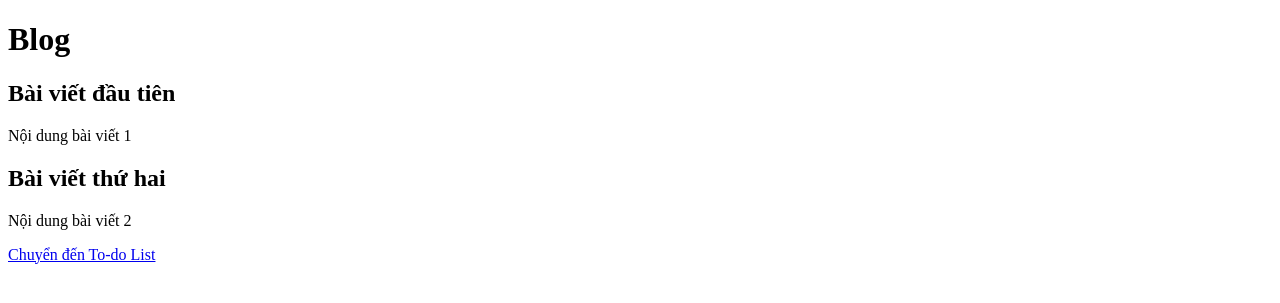
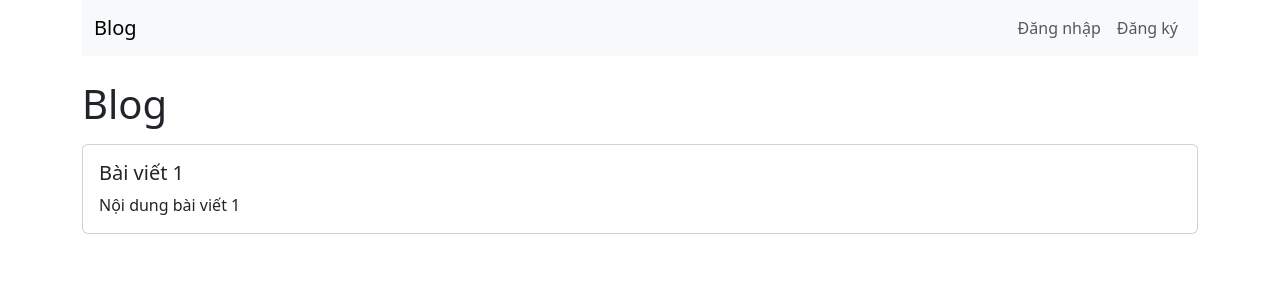
Before and after one commit to DataVuong/flask-tiny-app, a Flask app: page / in a window 1280 px wide. Shown: the top 303 px of the page. Run offline with Flask 3, Linux system fonts and the light colour scheme.

Commit message:
Cập nhật thêm đăng kí, đăng nhập

```diff
--- a/app.py
+++ b/app.py
@@ -1,23 +1,62 @@
-from flask import Flask, render_template
+from flask import Flask, render_template, request, redirect, url_for, flash
+from flask_sqlalchemy import SQLAlchemy
+from flask_login import LoginManager, UserMixin, login_user, login_required, logout_user
 
 app = Flask(__name__)
+app.config['SECRET_KEY'] = 'your-secret-key'
+app.config['SQLALCHEMY_DATABASE_URI'] = 'sqlite:///users.db'
+db = SQLAlchemy(app)
+login_manager = LoginManager(app)
+login_manager.login_view = 'login'
 
-# Danh sách bài blog (giả lập)
-blogs = [
-    {"title": "Bài viết đầu tiên", "content": "Nội dung bài viết 1"},
-    {"title": "Bài viết thứ hai", "content": "Nội dung bài viết 2"}
-]
+# Model User
+class User(UserMixin, db.Model):
+    id = db.Column(db.Integer, primary_key=True)
+    username = db.Column(db.String(80), unique=True, nullable=False)
+    password = db.Column(db.String(120), nullable=False)
 
-# Danh sách việc cần làm (giả lập)
-todos = ["Học Flask", "Viết code", "Push lên GitHub"]
+@login_manager.user_loader
+def load_user(user_id):
+    return User.query.get(int(user_id))
 
+# Routes
 @app.route('/')
 def home():
-    return render_template('index.html', blogs=blogs)
+    posts = [{"title": "Bài viết 1", "content": "Nội dung bài viết 1"}]
+    return render_template('index.html', posts=posts)
 
-@app.route('/todo')
-def todo():
-    return render_template('todo.html', todos=todos)
+@app.route('/login', methods=['GET', 'POST'])
+def login():
+    if request.method == 'POST':
+        user = User.query.filter_by(username=request.form['username']).first()
+        if user and user.password == request.form['password']:
+            login_user(user)
+            return redirect(url_for('home'))
+        flash('Sai tên đăng nhập hoặc mật khẩu!')
+    return render_template('login.html')
+
+@app.route('/register', methods=['GET', 'POST'])
+def register():
+    if request.method == 'POST':
+        username = request.form['username']
+        password = request.form['password']
+        if User.query.filter_by(username=username).first():
+            flash('Tên đăng nhập đã tồn tại!')
+        else:
+            user = User(username=username, password=password)
+            db.session.add(user)
+            db.session.commit()
+            flash('Đăng ký thành công!')
+            return redirect(url_for('login'))
+    return render_template('register.html')
+
+@app.route('/logout')
+@login_required
+def logout():
+    logout_user()
+    return redirect(url_for('home'))
 
 if __name__ == '__main__':
+    with app.app_context():
+        db.create_all()
     app.run(debug=True)
--- a/templates/index.html
+++ b/templates/index.html
@@ -1,12 +1,42 @@
 <!DOCTYPE html>
 <html>
-<head><title>Blog</title></head>
+<head>
+    <title>Blog</title>
+    <link href="https://cdn.jsdelivr.net/npm/bootstrap@5.3.0/dist/css/bootstrap.min.css" rel="stylesheet">
+</head>
 <body>
-    <h1>Blog</h1>
-    {% for blog in blogs %}
-        <h2>{{ blog.title }}</h2>
-        <p>{{ blog.content }}</p>
-    {% endfor %}
-    <p><a href="/todo">Chuyển đến To-do List</a></p>
+    <div class="container">
+        <nav class="navbar navbar-expand-lg navbar-light bg-light">
+            <div class="container-fluid">
+                <a class="navbar-brand" href="{{ url_for('home') }}">Blog</a>
+                <div class="collapse navbar-collapse">
+                    <ul class="navbar-nav ms-auto">
+                        {% if current_user.is_authenticated %}
+                            <li class="nav-item">
+                                <a class="nav-link" href="{{ url_for('logout') }}">Đăng xuất</a>
+                            </li>
+                        {% else %}
+                            <li class="nav-item">
+                                <a class="nav-link" href="{{ url_for('login') }}">Đăng nhập</a>
+                            </li>
+                            <li class="nav-item">
+                                <a class="nav-link" href="{{ url_for('register') }}">Đăng ký</a>
+                            </li>
+                        {% endif %}
+                    </ul>
+                </div>
+            </div>
+        </nav>
+
+        <h1 class="mt-4">Blog</h1>
+        {% for post in posts %}
+            <div class="card my-3">
+                <div class="card-body">
+                    <h5 class="card-title">{{ post.title }}</h5>
+                    <p class="card-text">{{ post.content }}</p>
+                </div>
+            </div>
+        {% endfor %}
+    </div>
 </body>
 </html>
```
Also changed, not shown: docs/v2.md (+11 -0 lines), requirements.txt (added, +183 -0 lines), templates/login.html (added, +15 -0 lines), templates/register.html (added, +25 -0 lines), templates/todo.html (deleted, +0 -12 lines), 3 other files.
